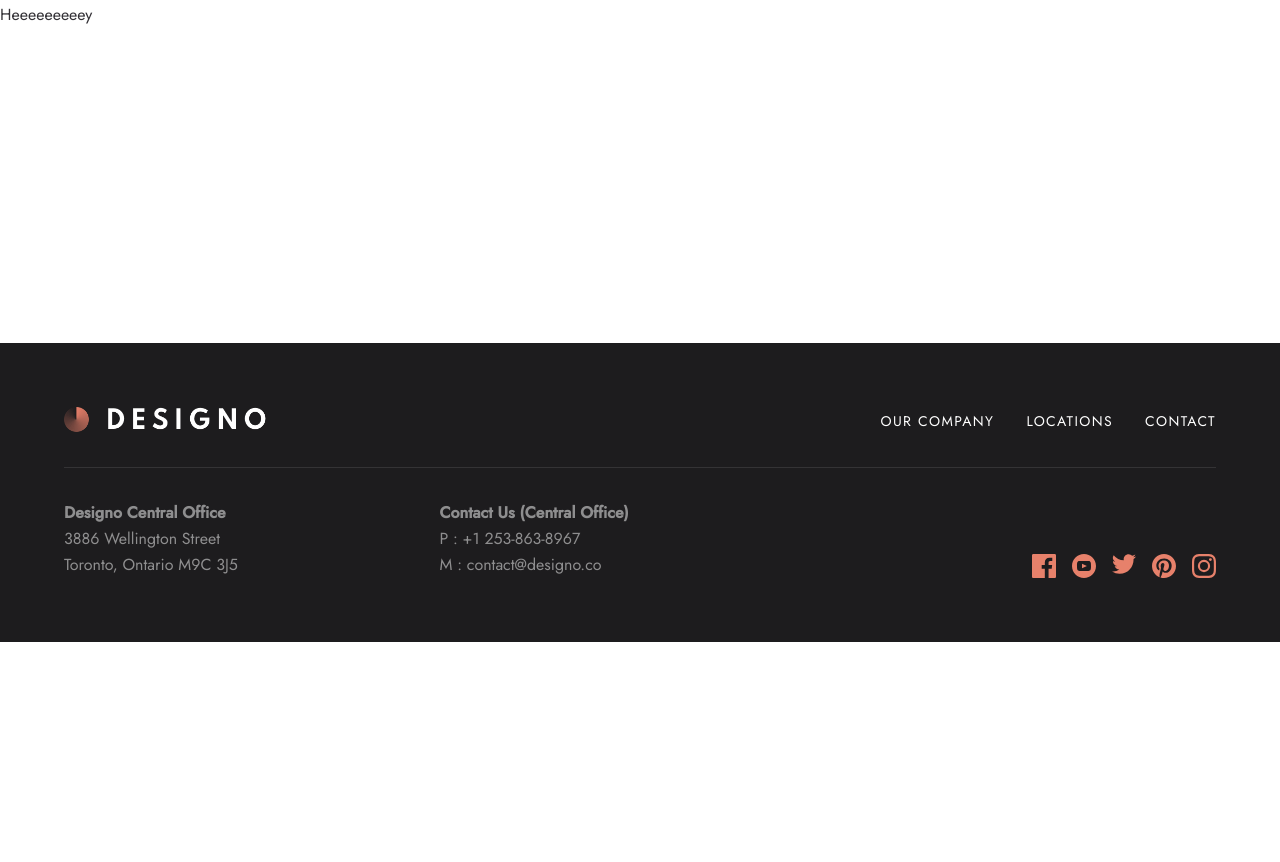
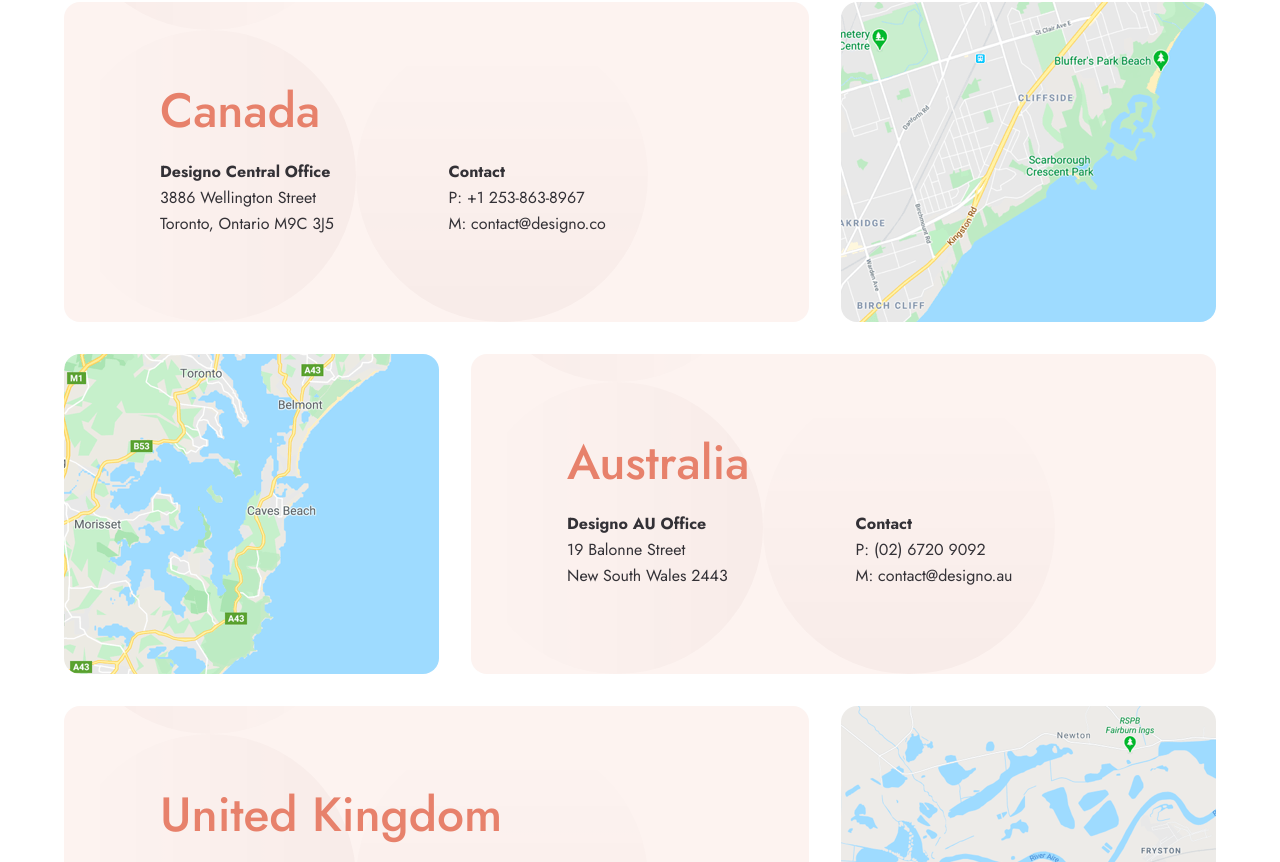
Before and after one commit to BParadowski/designo, a Next.js app: page /locations in a window 1280 px wide. Shown: the part 158-1020 px from the top of the page. Before the commit the page ends 800 px from the top, so only its background shows below. Built offline with nearby package versions, Linux system fonts and the light colour scheme.

Commit message:
Add Locations page

```diff
--- a/app/components/Header.tsx
+++ b/app/components/Header.tsx
@@ -5,7 +5,7 @@ import MobileNav from "./MobileNav";
 
 const Header = () => {
   return (
-    <header className="sticky top-0 z-20 max-w-full bg-white md:static">
+    <header className="sticky top-0 z-50 max-w-full bg-white md:static">
       <div className="container">
         <div className="flex h-[--header-height] items-center ">
           <Link href="/">
@@ -28,6 +28,7 @@ const Header = () => {
               contact
             </Link>
           </nav>
+
           <MobileNav />
         </div>
       </div>
--- a/app/components/MobileNav.tsx
+++ b/app/components/MobileNav.tsx
@@ -25,8 +25,7 @@ const MobileNav = () => {
         createPortal(
           <div className="fixed bottom-0 left-0 right-0 top-[--header-height] bg-neutral-800 bg-opacity-50 md:hidden">
             <div className="bg-black">
-              <div className="container">
-                <nav className=" flex flex-col gap-8 py-12 text-end text-2xl uppercase tracking-widest text-white">
+              <nav className="container flex flex-col gap-8 py-12 text-end text-2xl uppercase tracking-widest text-white">
                 <Link href="/about" onClick={() => setNavOpen(false)}>
                   our company
                 </Link>
@@ -38,7 +37,6 @@ const MobileNav = () => {
                 </Link>
               </nav>
             </div>
-            </div>
           </div>,
           document.body,
         )}
--- a/app/layout.tsx
+++ b/app/layout.tsx
@@ -4,7 +4,7 @@ import { Jost } from "next/font/google";
 import Header from "./components/Header";
 import Footer from "./components/Footer";
 
-const jost = Jost({ subsets: ["latin"], weight: ["400", "500"] });
+const jost = Jost({ subsets: ["latin"], weight: ["400", "500", "700"] });
 
 export const metadata: Metadata = {
   title: "Designo",
--- a/app/locations/page.tsx
+++ b/app/locations/page.tsx
@@ -1,3 +1,120 @@
+import { ReactNode } from "react";
+import Picture from "../components/shared/Picture";
+import CtaCard from "../components/shared/CtaCard";
+
+interface LocationCardProps {
+  country: string;
+  officeName: string;
+  addressLineOne: string;
+  addressLineTwo: string;
+  phone: string;
+  email: string;
+  map: ReactNode;
+}
+
 export default function Locations() {
-  return <main>Heeeeeeeeey</main>;
+  return (
+    <main>
+      <div className="mb-32 grid gap-8 xl:mb-40">
+        <LocationCard
+          country="Canada"
+          officeName="Designo Central Office"
+          addressLineOne="3886 Wellington Street"
+          addressLineTwo="Toronto, Ontario M9C 3J5"
+          phone="+1 253-863-8967"
+          email="contact@designo.co"
+          map={
+            <Picture
+              base="/assets/locations/desktop/image-map-canada.png"
+              sm="/assets/locations/tablet/image-map-canada.png"
+              lg="/assets/locations/desktop/image-map-canada.png"
+              className="overflow-hidden sm:rounded-2xl"
+            />
+          }
+        />
+        <LocationCard
+          country="Australia"
+          officeName="Designo AU Office"
+          addressLineOne="19 Balonne Street"
+          addressLineTwo="New South Wales 2443"
+          phone="(02) 6720 9092"
+          email="contact@designo.au"
+          map={
+            <Picture
+              base="/assets/locations/desktop/image-map-australia.png"
+              sm="/assets/locations/tablet/image-map-australia.png"
+              lg="/assets/locations/desktop/image-map-australia.png"
+              className="overflow-hidden sm:rounded-2xl"
+            />
+          }
+        />
+        <LocationCard
+          country="United Kingdom"
+          officeName="Designo UK Office"
+          addressLineOne="13  Colorado Way"
+          addressLineTwo="Rhyd-y-fro, SA8 9GA"
+          phone="078 3115 1400"
+          email="contact@designo.uk"
+          map={
+            <Picture
+              base="/assets/locations/desktop/image-map-united-kingdom.png"
+              sm="/assets/locations/tablet/image-map-united-kingdom.png"
+              lg="/assets/locations/desktop/image-map-united-kingdom.png"
+              className="overflow-hidden sm:rounded-2xl"
+            />
+          }
+        />
+      </div>
+
+      <CtaCard />
+    </main>
+  );
 }
+
+const LocationCard = ({
+  country,
+  officeName,
+  addressLineOne,
+  addressLineTwo,
+  phone,
+  email,
+  map,
+}: LocationCardProps) => {
+  return (
+    <div className="group sm:container">
+      <div
+        className="grid bg-primary-100 sm:gap-8 sm:bg-transparent lg:grid-cols-[2fr_1fr] lg:group-even:grid-cols-[1fr_2fr]
+      xl:grid-cols-[1fr_auto] xl:group-even:grid-cols-[auto_1fr]"
+      >
+        {map}
+        <div
+          className="container grid gap-6 bg-three-circles bg-no-repeat px-16 py-20 text-center sm:rounded-2xl
+                       sm:bg-primary-100 sm:bg-left-bottom sm:text-start md:px-20 md:py-24 lg:content-center lg:px-16
+                       lg:py-0 lg:group-odd:col-start-1 lg:group-odd:row-start-1 xl:px-24 "
+        >
+          <h1 className="text-4xl font-medium text-primary-700 xl:text-5xl">
+            {country}
+          </h1>
+          <div className="grid gap-6 sm:grid-flow-col sm:grid-cols-2 sm:place-content-between">
+            <div>
+              <h2 className="font-bold">{officeName}</h2>
+              <p>
+                {addressLineOne}
+                <br />
+                {addressLineTwo}
+              </p>
+            </div>
+            <div>
+              <h2 className="font-bold">Contact</h2>
+              <p>
+                P: {phone}
+                <br />
+                M: {email}
+              </p>
+            </div>
+          </div>
+        </div>
+      </div>
+    </div>
+  );
+};
```
Also changed, not shown: public/assets/locations/tablet/image-map-united-kingdom.png (renamed from public/assets/locations/tablet/image-map-uk.png), 1 other file (tests, documents, lock files or other folders). Lines whose indentation alone changed are shown as unchanged.
